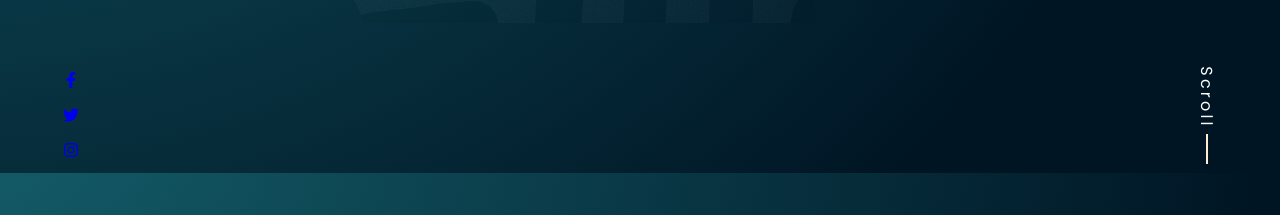
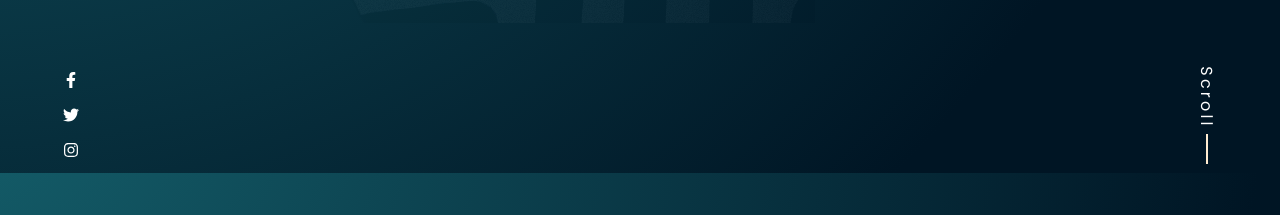
Before and after one commit to sarazaToussaint/Nassaty, a React (Create React App) app: page / in a window 1280 px wide. Shown: the part 566-781 px from the top of the page. Built offline with nearby package versions, Linux system fonts and the light colour scheme.

Commit message:
Style the social media

```diff
--- a/src/component/Home.module.css
+++ b/src/component/Home.module.css
@@ -78,6 +78,10 @@ footer {
   gap: 10px;
 }
 
+.socialMedia a {
+  color: #fff;
+}
+
 .footLine {
   width: 30px;
   border: 1px solid #ffecd1;
```
